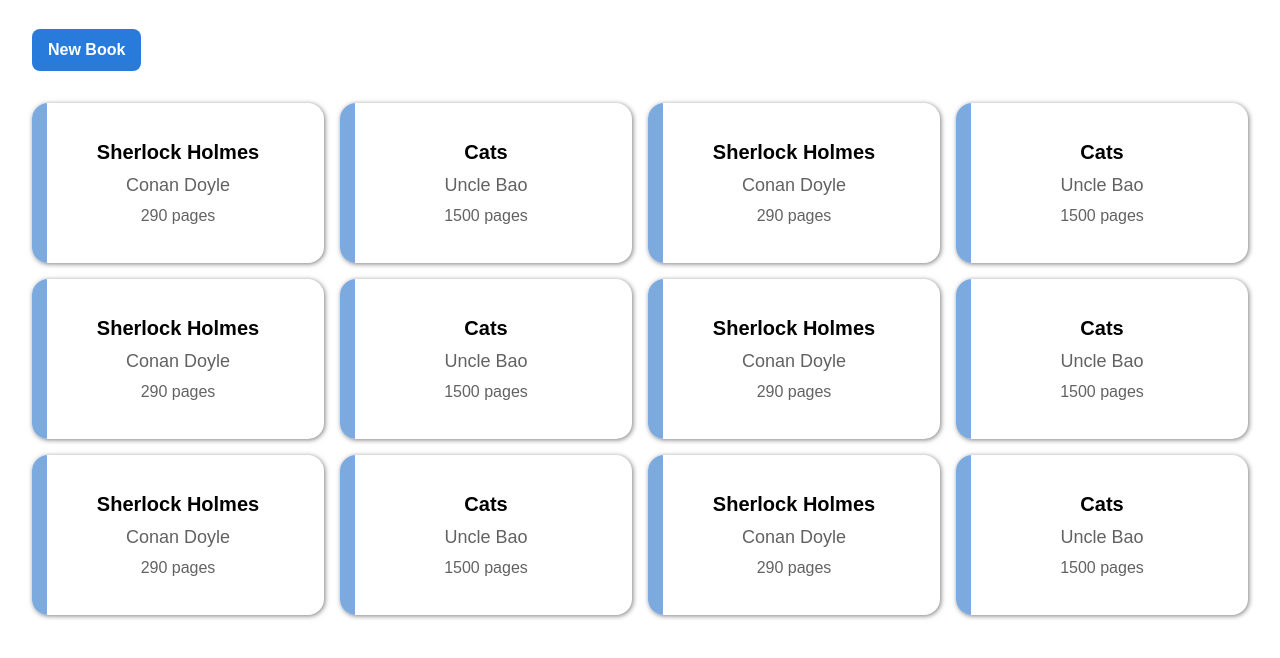
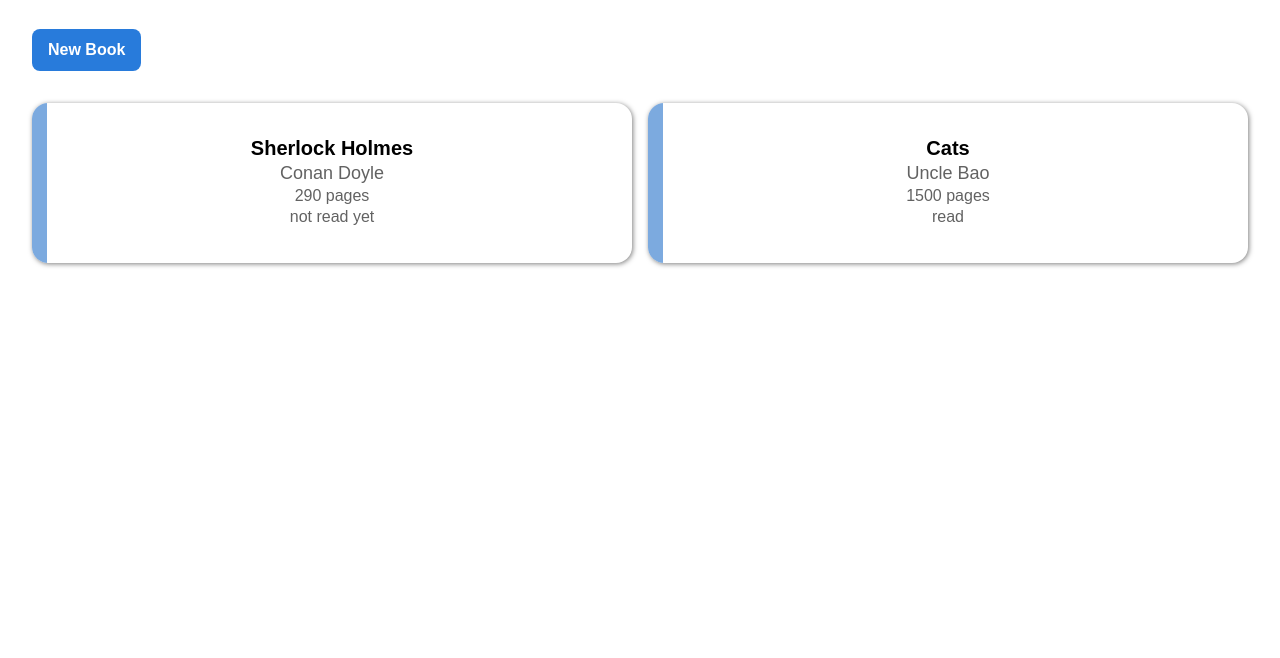
Before and after one commit to NgocPMT/odin-library, a plain HTML site: page index.html in a window 1280 px wide. Shown: the part 72-730 px from the top of the page. Drawn offline with Linux system fonts and the light colour scheme.

Commit message:
add book status property (read or not read) for book card

```diff
--- a/index.js
+++ b/index.js
@@ -1,28 +1,25 @@
 const myLibrary = [];
 
-function Book(id, title, author, pages) {
+function Book(id, title, author, pages, read) {
   this.id = id;
   this.title = title;
   this.author = author;
   this.pages = pages;
+  this.read = read;
 }
 
-function addBookToLibrary(id, title, author, pages) {
-  myLibrary.push(new Book(id, title, author, pages));
+function addBookToLibrary(id, title, author, pages, read) {
+  myLibrary.push(new Book(id, title, author, pages, read));
 }
 
-addBookToLibrary(crypto.randomUUID(), "Sherlock Holmes", "Conan Doyle", 290);
-addBookToLibrary(crypto.randomUUID(), "Cats", "Uncle Bao", 1500);
-addBookToLibrary(crypto.randomUUID(), "Sherlock Holmes", "Conan Doyle", 290);
-addBookToLibrary(crypto.randomUUID(), "Cats", "Uncle Bao", 1500);
-addBookToLibrary(crypto.randomUUID(), "Sherlock Holmes", "Conan Doyle", 290);
-addBookToLibrary(crypto.randomUUID(), "Cats", "Uncle Bao", 1500);
-addBookToLibrary(crypto.randomUUID(), "Sherlock Holmes", "Conan Doyle", 290);
-addBookToLibrary(crypto.randomUUID(), "Cats", "Uncle Bao", 1500);
-addBookToLibrary(crypto.randomUUID(), "Sherlock Holmes", "Conan Doyle", 290);
-addBookToLibrary(crypto.randomUUID(), "Cats", "Uncle Bao", 1500);
-addBookToLibrary(crypto.randomUUID(), "Sherlock Holmes", "Conan Doyle", 290);
-addBookToLibrary(crypto.randomUUID(), "Cats", "Uncle Bao", 1500);
+addBookToLibrary(
+  crypto.randomUUID(),
+  "Sherlock Holmes",
+  "Conan Doyle",
+  290,
+  false
+);
+addBookToLibrary(crypto.randomUUID(), "Cats", "Uncle Bao", 1500, true);
 
 console.log(myLibrary);
 
@@ -35,6 +32,7 @@ let books = myLibrary
       <h3 class="book-title">${book.title}</h3>
       <p class="book-author">${book.author}</p>
       <p class="book-pages">${book.pages} pages</p>
+      <p class="book-status">${book.read ? "read" : "not read yet"}<p/>
     </div>
     `
   )
--- a/style.css
+++ b/style.css
@@ -68,11 +68,10 @@ main h1 {
   color: rgb(98, 98, 98);
 }
 
-.book-pages {
+.book-pages, .book-status {
   font-size: 1rem;
   color: rgb(98, 98, 98);
 }
-
 .book-card::before {
   content: "";
   position: absolute;
```
